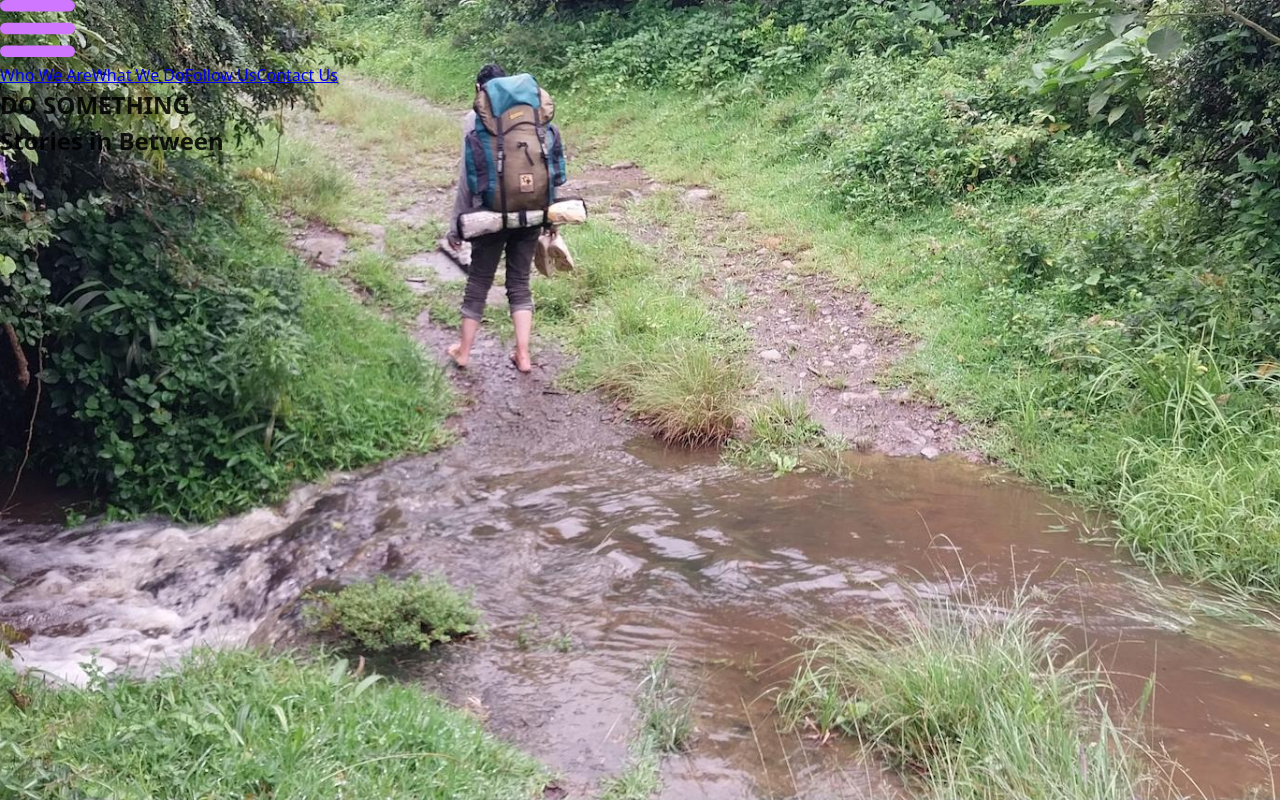
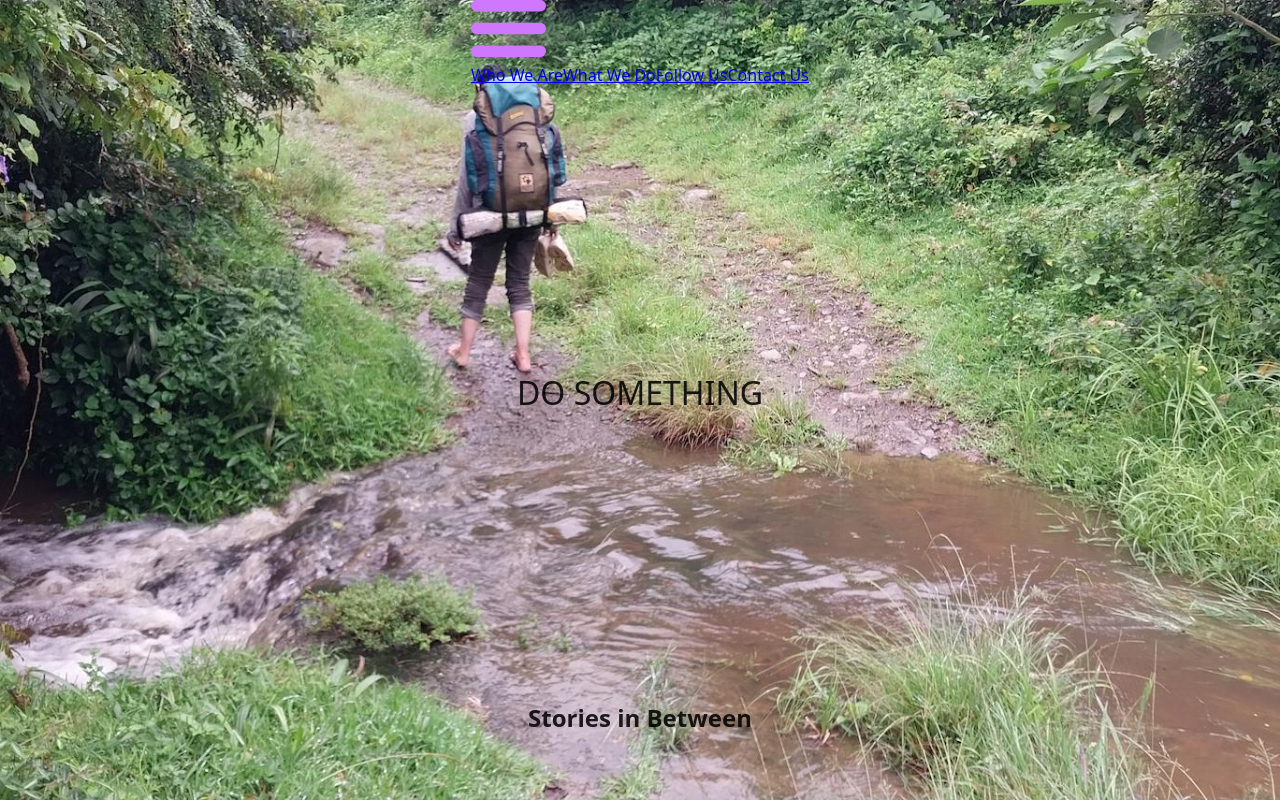
Before and after one commit to almac8/stories_inbetween, a React (Vite) app: page / in a window 1280 px wide. Shown: the top 800 px of the page. Built offline with nearby package versions, Linux system fonts and the light colour scheme.

Commit message:
Hero section

```diff
--- a/src/sections/HeroSection/HeroSection.css
+++ b/src/sections/HeroSection/HeroSection.css
@@ -10,4 +10,17 @@
 
   width: 100%;
   height: 100vh;
+
+  display: flex;
+  flex-flow: nowrap column;
+  align-items: center;
+  justify-content: space-between;
 }
+
+#hero_section h1 {
+  margin-bottom: 4rem;
+}
+
+#hero_section p {
+  font-size: 24pt;
+}
--- a/src/sections/HeroSection/HeroSection.tsx
+++ b/src/sections/HeroSection/HeroSection.tsx
@@ -6,7 +6,7 @@ const HeroSection = () => (
   <section id="hero_section">
     <Header />
 
-    <h1>DO SOMETHING</h1>
+    <p>DO SOMETHING</p>
     <h1>Stories in Between</h1>
   </section>
 )
```
Also changed, not shown: 1 other file (tests, documents, lock files or other folders).
